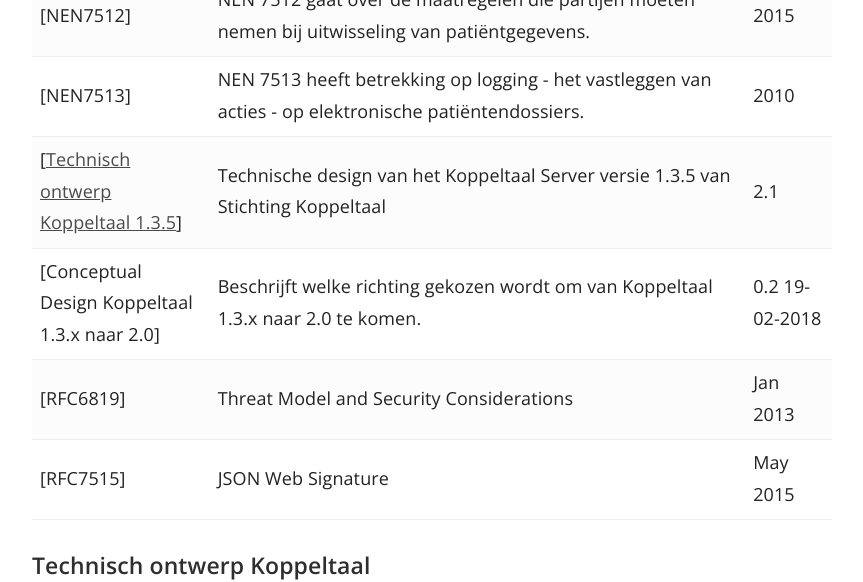
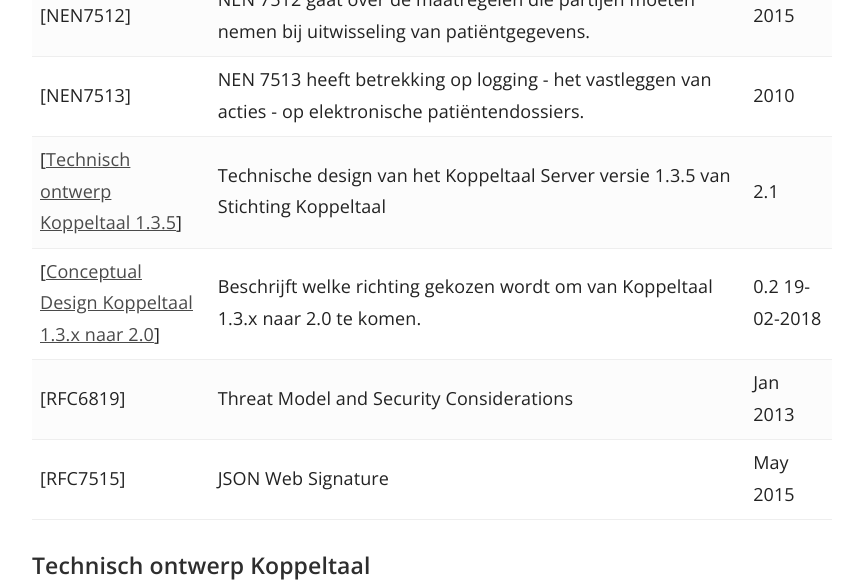
Before and after one commit to Koppeltaal/Koppeltaal-Documentation, a Jekyll site: the page built from kaders-en-uitgangspunten.md, in a window 1280 px wide and 900 px high, scrolled down 3015 px. Shown: the top 582 px of the window, without its empty margins (358-1221 px from the left). Built offline with Jekyll 4.4.1, drawn with Linux system fonts in a browser that asks for light colours; our own code applies the rules of GitHub Pages for plain Markdown files; part of the change alters nothing that is shown.

Commit message:
GitBook: [master] one page modified

```diff
--- a/kaders-en-uitgangspunten.md
+++ b/kaders-en-uitgangspunten.md
@@ -149,8 +149,8 @@ De onderstaande documenten hebben gediend als bron voor dit document:
 | \[NEN7510\] | [NEN 7510 ](https://www.nen.nl/NEN-Shop/Norm/NEN-751012017A12020-nl.htm)‘Medische informatica - Informatiebeveiliging in de zorg’ is een Nederlandse norm die maatregelen beschrijft die zorginstellingen moeten nemen om op adequate wijze met patiëntgegevens om te gaan. | 2011 |
 | \[NEN7512\] | NEN 7512 gaat over de maatregelen die partijen moeten nemen bij uitwisseling van patiëntgegevens. | 2015 |
 | \[NEN7513\] | NEN 7513 heeft betrekking op logging - het vastleggen van acties - op elektronische patiëntendossiers. | 2010 |
-| \[[Technisch ontwerp Koppeltaal 1.3.5](technologie-architectuur.md)\] | Technische design van het Koppeltaal Server versie 1.3.5 van Stichting Koppeltaal | 2.1 |
-| \[Conceptual Design Koppeltaal 1.3.x naar 2.0\] | Beschrijft welke richting gekozen wordt om van Koppeltaal 1.3.x naar 2.0 te komen. | 0.2 19-02-2018 |
+| \[[Technisch ontwerp Koppeltaal 1.3.5](https://stibbe.gitbook.io/koppeltaal-1-3-x-architectuur/kaders-en-uitgangspunten#technisch-ontwerp-koppeltaal)\] | Technische design van het Koppeltaal Server versie 1.3.5 van Stichting Koppeltaal | 2.1 |
+| \[[Conceptual Design Koppeltaal 1.3.x naar 2.0](https://stibbe.gitbook.io/koppeltaal-1-3-x-architectuur/kaders-en-uitgangspunten#conceptual-design-koppeltaal)\] | Beschrijft welke richting gekozen wordt om van Koppeltaal 1.3.x naar 2.0 te komen. | 0.2 19-02-2018 |
 | \[RFC6819\] | Threat Model and Security Considerations | Jan 2013 |
 | \[RFC7515\] | JSON Web Signature | May 2015 |
 
```
